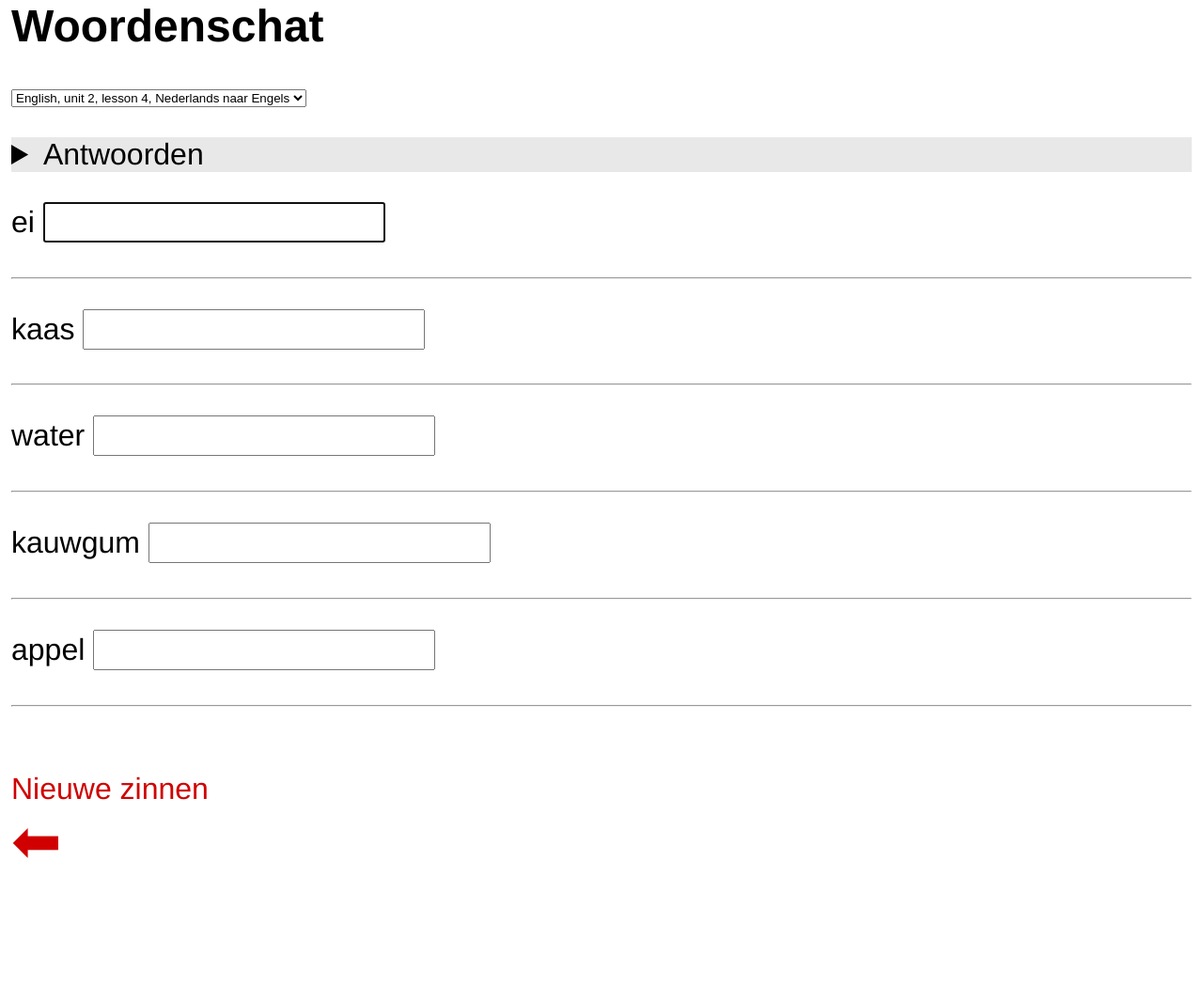
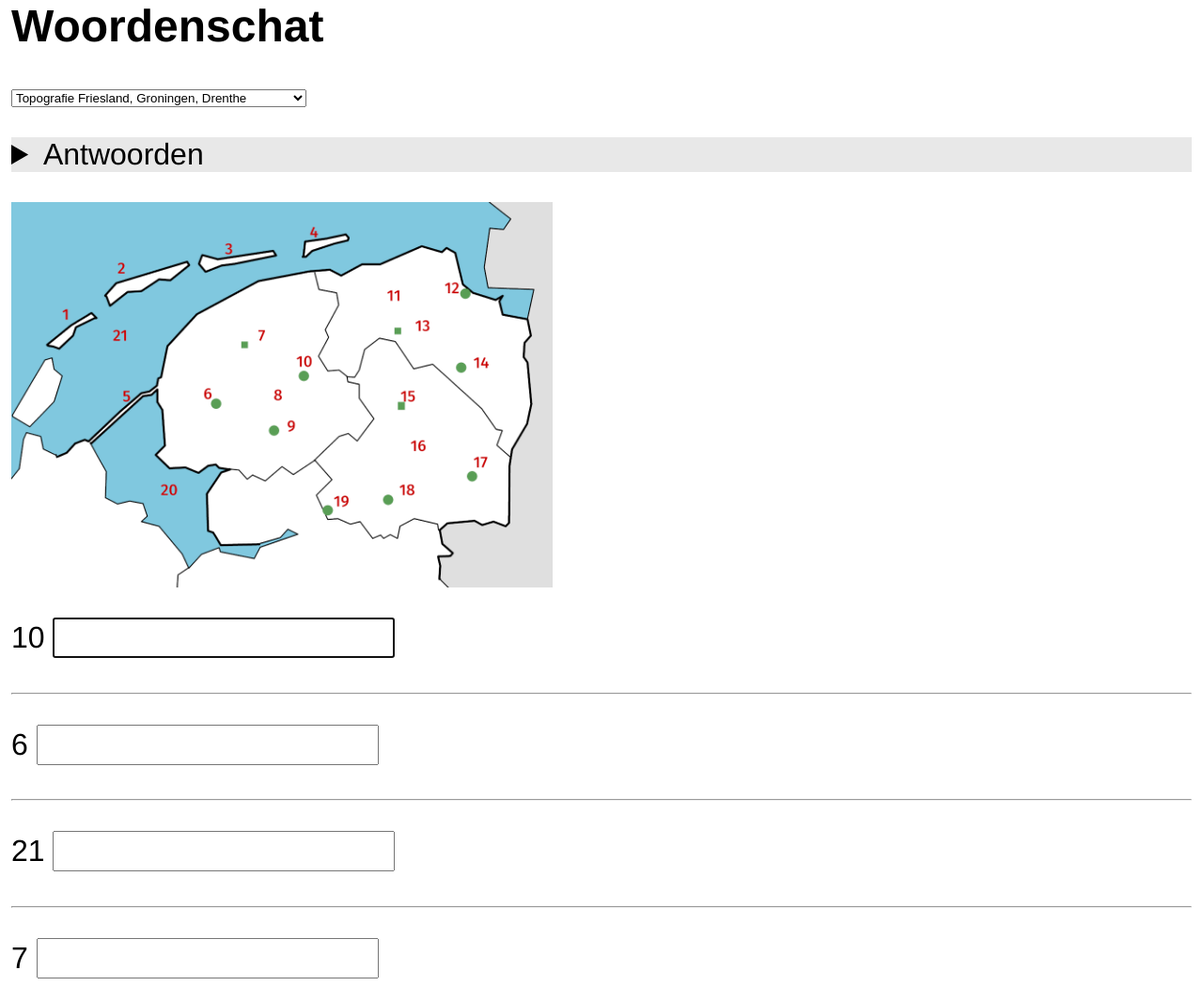
Before and after one commit to ayalpinkus/rekenen, a plain HTML site: page woorden_spellen.html in a window 1280 px wide. Shown: the top 1049 px of the page at 94% size. Drawn offline with Linux system fonts and the light colour scheme.

Commit message:
Topografietest.

```diff
--- a/rekenen.css
+++ b/rekenen.css
@@ -161,7 +161,11 @@ a.homebutton:hover
 }
 
 
-
+#plaatje
+{
+  width:100%;
+  max-width:6in;
+}
 
 @media screen and (max-width: 8in)
 {
--- a/woorden_spellen.html
+++ b/woorden_spellen.html
@@ -24,7 +24,7 @@
     <script src='rekenrijtjes.js?v=001d' type='text/javascript'></script>
 -->
 
-    <link rel="stylesheet" type="text/css" href="rekenen.css?v=001e" />
+    <link rel="stylesheet" type="text/css" href="rekenen.css?v=001f" />
 <script type='text/javascript'>
 var older_onload=window.onload;
 window.onload=rekenen_onload;
@@ -301,6 +301,33 @@ var sentences_engels_unit_2_lesson_4_reverse=[
 
 
 
+var topografie_friesland_groningen_drenthe=[
+  "1 {Vlieland}",
+  "2 {Terschelling}",
+  "3 {Ameland}",
+  "4 {Schiermonnikoog}",
+  "5 {Afsluitdijk}",
+  "6 {Sneek}",
+  "7 {Leeuwarden}",
+  "8 {Friesland}",
+  "9 {Heerenveen}",
+  "10 {Drachten}",
+  "11 {Groningen}",
+  "12 {Delfzijl}",
+  "13 {Groningen}",
+  "14 {Veendam}",
+  "15 {Assen}",
+  "16 {Drenthe}",
+  "17 {Emmen}",
+  "18 {Hoogeveen}",
+  "19 {Meppel}",
+  "20 {Ijsselmeer}",
+  "21 {Waddenzee}",
+];
+
+
+
+
 function GetSet(woordtype)
 {
   var sentences=sentences_set1;
@@ -308,6 +335,10 @@ function GetSet(woordtype)
   {
     sentences=sentences_set2;
   }
+
+  var plaatjesElement=document.getElementById('plaatje');
+  plaatjesElement.style.display="none";
+
 //
   if (woordtype=='set-engels-unit-1-lesson-4')
   {
@@ -327,6 +358,14 @@ function GetSet(woordtype)
     sentences=sentences_engels_unit_2_lesson_4_reverse;
   }
 //
+  if (woordtype=='topografie-friesland-groningen-drenthe')
+  {
+    sentences=topografie_friesland_groningen_drenthe;
+    plaatjesElement.style.display="inherit";
+  }
+
+
+
   return sentences;
 }
 
@@ -404,7 +443,7 @@ function nieuweZinnen()
 
 function testWoord(element,waarde)
 {
-  if (element.value.toLowerCase() == waarde)
+  if (element.value.toLowerCase() == waarde.toLowerCase())
   {
     element.style.color="#00ff00";
     element.disabled = true;
@@ -437,6 +476,9 @@ function testWoord(element,waarde)
     <h2>Woordenschat</h2>
 
 <select id="woordtype" onchange="nieuweZinnen()">
+
+
+  <option value="topografie-friesland-groningen-drenthe">Topografie Friesland, Groningen, Drenthe</option>
   <option value="set-engels-unit-2-lesson-4">English, unit 2, lesson 4, Nederlands naar Engels</option>
   <option value="set-engels-unit-2-lesson-4-reverse">English, unit 2, lesson 4, English to Dutch</option>
 
@@ -452,6 +494,7 @@ function testWoord(element,waarde)
       <div id='woorden'></div>
     </details>
 <p>
+<img id='plaatje' src='kaart-friesland-groningen-drenthe.png' />
     <div id='zinnetjes'></div>
     <div id='next'>
       <br>
```
